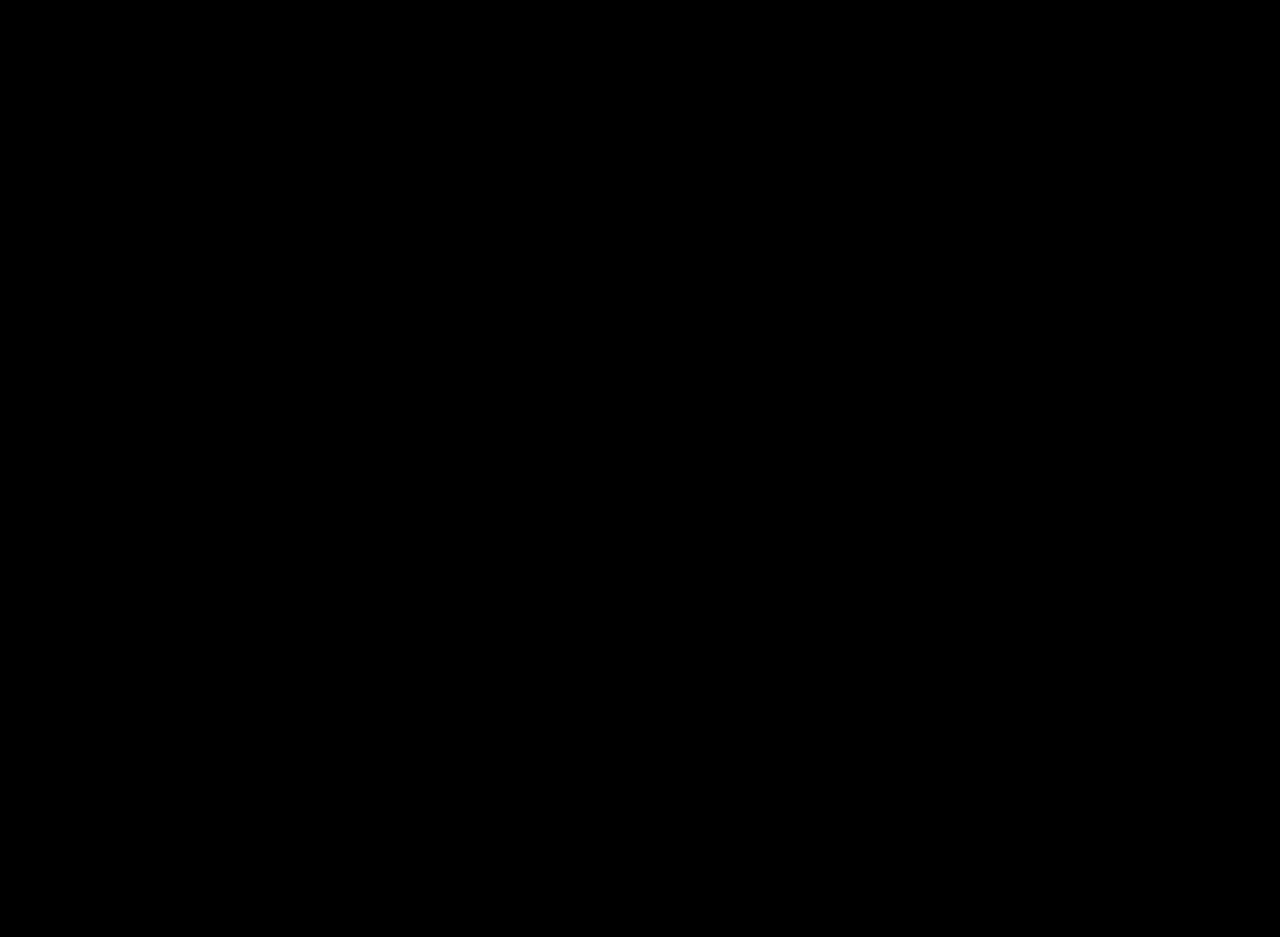
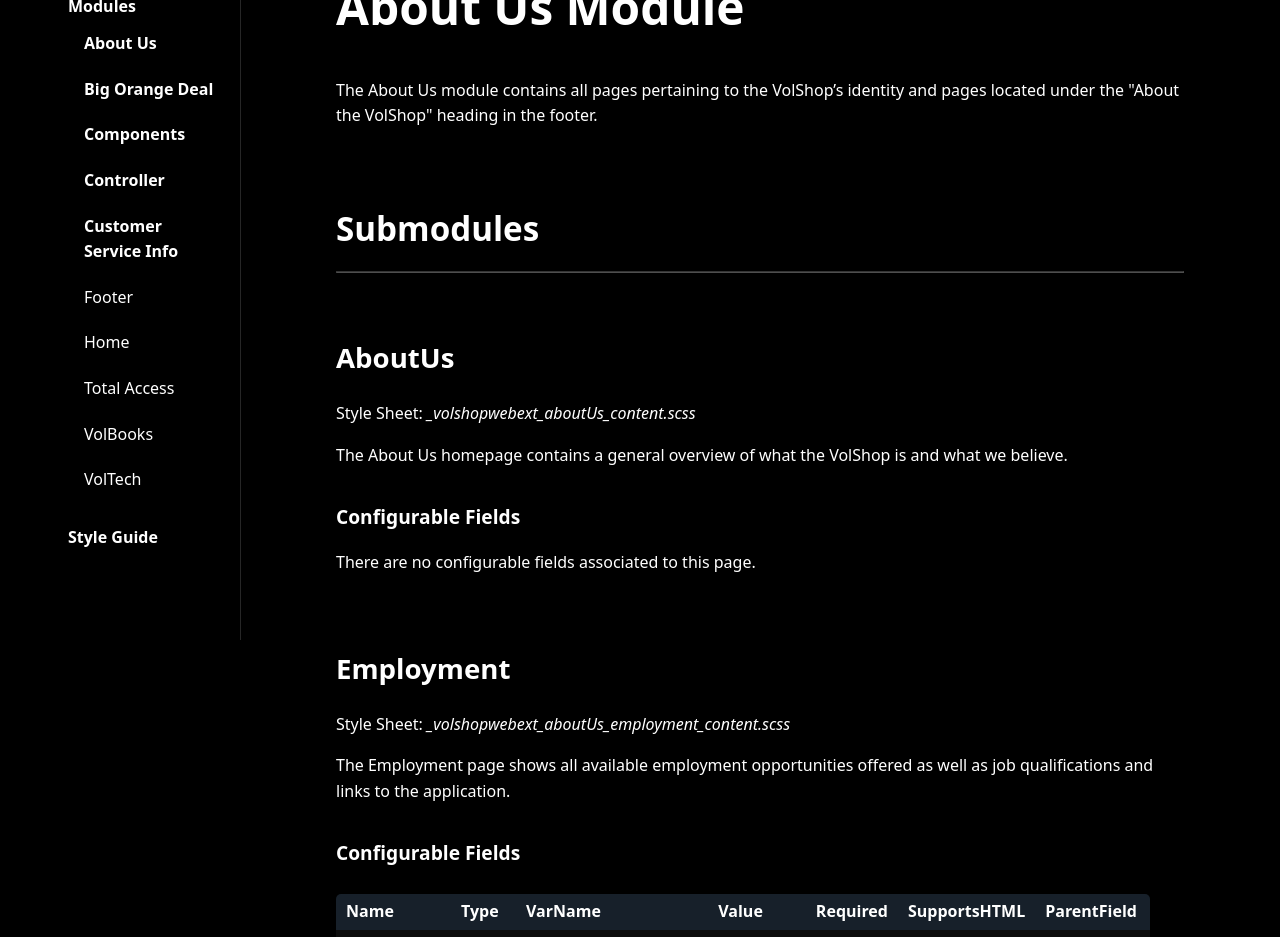
Before and after one commit to VolShop-UTK/volshop-utk.github.io, a React (Vite) app: page /extension/modules/about-us in a window 1280 px wide. Shown: the part 160-1097 px from the top of the page. Before the commit the page ends 800 px from the top, so only its background shows below. Built offline with nearby package versions, Linux system fonts and the light colour scheme.

Commit message:
next few modules

```diff
--- a/src/App.jsx
+++ b/src/App.jsx
@@ -6,8 +6,12 @@ import AppPage from './pages/AppPage/AppPage.jsx';
 import ExtensionPage from './pages/ExtensionPage/ExtensionPage.jsx';
 import AboutUsPage from './pages/ExtensionPage/Modules/aboutUsPage.jsx';
 import ExtensionLandingPage from './pages/ExtensionPage/Modules/ExtensionLandingPage.jsx';
+import ModulesComponents from './pages/ExtensionPage/Modules/Components.jsx';
 import Components from './pages/ExtensionPage/Style/Components.jsx';
 import BigOrangeDealPage from './pages/ExtensionPage/Modules/BigOrangeDealPage.jsx';
+import Controller from './pages/ExtensionPage/Modules/Controller.jsx';
+import StyleGuide from './pages/ExtensionPage/Style/StyleGuide.jsx';
+import CustomerServiceInfo from './pages/ExtensionPage/Modules/CustomerServiceInfo.jsx';
 
 function App() {
     document.querySelectorAll('h2, h3, h4, h5, h6').forEach(function (header) {
@@ -20,14 +24,19 @@ function App() {
         }
     });
     return (
-        <Router basename='/volshop-utk.github.io'>
+        <Router>
             <Routes>
                 <Route path='/' element={<Home />} />
                 <Route path='/app' element={<AppPage />} />
                 <Route path='/extension' element={<ExtensionPage />}>
                     <Route index element={<ExtensionLandingPage />} />
-                    <Route path='about-us' element={<AboutUsPage />} />
-                    <Route path='big-orange-deal' element={<BigOrangeDealPage />} />
+                    <Route path='modules/about-us' element={<AboutUsPage />} />
+                    <Route path='modules/big-orange-deal' element={<BigOrangeDealPage />} />
+                    <Route path='modules/components' element={<ModulesComponents />} />
+                    <Route path='modules/controller' element={<Controller />} />
+                    <Route path='modules/customer-service-info' element={<CustomerServiceInfo />} />
+
+                    <Route path='style-guidelines' element={<StyleGuide />} />
                     <Route path='components' element={<Components />} />
                 </Route>
             </Routes>
--- a/src/components/submodule/Submodule.jsx
+++ b/src/components/submodule/Submodule.jsx
@@ -53,7 +53,9 @@ function Submodule({ props }) {
                     Style Sheet: <i>{props.styleSheet}</i>
                 </p>
             ) : null}
-            {props.description != '' ? <p>{props.description}</p> : null}
+            {props.description != '' ? (
+                <ReactMarkdown components={markdownComponents}>{props.description}</ReactMarkdown>
+            ) : null}
 
             {props.callout != '' ? (
                 <div className='callout'>
@@ -61,6 +63,7 @@ function Submodule({ props }) {
                 </div>
             ) : null}
 
+            <div style={{ height: '1em', margin: '0' }}></div>
             <Heading level={6} id={`${props.name}-config-fields`}>
                 Configurable Fields
             </Heading>
--- a/src/pages/ExtensionPage/Modules/BigOrangeDealPage.jsx
+++ b/src/pages/ExtensionPage/Modules/BigOrangeDealPage.jsx
@@ -57,6 +57,9 @@ function BigOrangeDealPage() {
                 <Heading level={1} id='bod'>
                     Big Orange Deal (BOD) Module
                 </Heading>
+                <p>
+                    Stylesheet: <i>_volshopwebext_bod.scss</i>
+                </p>
                 <p>
                     The Big Orange Deal (BOD) module only contains the Big Orange Deal page. It has
                     four display types: Staged, Released, Sold Out, and No Deal. The page displayed
--- /dev/null
+++ b/src/pages/ExtensionPage/Modules/Components.jsx
@@ -0,0 +1,44 @@
+import React from 'react';
+import Heading from '../../../components/Heading';
+import Submodule from '../../../components/submodule/Submodule';
+
+function Components() {
+    let submodules = [
+        {
+            name: 'Ship Total Access Materials',
+            styleSheet: '_volshopwebext_components_shipTotalAccess.scss',
+            description:
+                'The Ship Total Access Materials banner is used on both the VolBooks homepage as well as the Total Access homepage.',
+            callout: '',
+            configFields: [],
+            notes: '',
+        },
+    ];
+
+    return (
+        <>
+            <div>
+                <Heading level={1} id='aboutus'>
+                    Components Module
+                </Heading>
+                <p>
+                    The Components module holds general HTML components used across multiple
+                    modules.
+                </p>
+            </div>
+
+            <div>
+                <Heading level={3} id='submodules'>
+                    Submodules
+                </Heading>
+                <hr />
+
+                {submodules.map((module, idx) => (
+                    <Submodule props={module} key={idx} />
+                ))}
+            </div>
+        </>
+    );
+}
+
+export default Components;
--- /dev/null
+++ b/src/pages/ExtensionPage/Modules/Controller.jsx
@@ -0,0 +1,41 @@
+import React from 'react';
+import Submodule from '../../../components/submodule/Submodule';
+import Heading from '../../../components/Heading';
+import ConfigFields from '../../../components/configFields/ConfigFields';
+import { Link } from 'react-router';
+
+function Controller() {
+    let configFields = [];
+
+    return (
+        <>
+            <div>
+                <Heading level={1} id='aboutus'>
+                    Controller Module
+                </Heading>
+                <p>
+                    Stylesheet: <i>_volshopwebext_main.scss</i>
+                </p>
+                <p>
+                    The Controller module is the main entry point for the extension. All modules are
+                    directed and called within this module’s entry file. All general styling,
+                    variables, and styled components can also be found in this module (See{' '}
+                    <Link to='/extension/style-guidelines'>Style Guidelines</Link> for more). In
+                    addition to styling, all JavaScript required for HTML components to operate
+                    (such as the mobile navbar and dropdown components) are also initialized in this
+                    module.
+                </p>
+            </div>
+
+            <div>
+                <Heading level={3} id='config-fields'>
+                    Configurable Fields
+                </Heading>
+
+                <ConfigFields data={configFields} />
+            </div>
+        </>
+    );
+}
+
+export default Controller;
--- /dev/null
+++ b/src/pages/ExtensionPage/Modules/CustomerServiceInfo.jsx
@@ -0,0 +1,72 @@
+import React from 'react';
+import Heading from '../../../components/Heading';
+import Submodule from '../../../components/submodule/Submodule';
+
+function CustomerServiceInfo() {
+    let submodules = [
+        {
+            name: 'Entry',
+            styleSheet: '_volshopwebext_customerServiceInfo.scss',
+            description:
+                'The Entry Module passes all sub-modules to the main Controller module. It also holds the configuration file for all sub-modules and the module sass entry point file which is also passed to the main sass file in the Controller module. The model file for the module is also held here.\n\n **Shipping Rates Component** \n\n This component contains all order price ranges and their associated shipping cost. The following configuration fields are used in the Customer Service Information component.',
+            callout: '',
+            configFields: [
+                {
+                    name: 'Shipping Rates',
+                    type: 'Array',
+                    varName: 'CustomerServiceInfo.ShippingRates',
+                    value: '',
+                    required: false,
+                    supportsHTML: false,
+                    parentField: '',
+                },
+                {
+                    name: 'Order Total',
+                    type: 'String',
+                    varName: 'orderTotal',
+                    value: '',
+                    required: false,
+                    supportsHTML: false,
+                    parentField: 'Shipping Rates',
+                },
+                {
+                    name: 'Shipping Rate',
+                    type: 'String',
+                    varName: 'shippingRate',
+                    value: '',
+                    required: false,
+                    supportsHTML: false,
+                    parentField: 'Shipping Rates',
+                },
+            ],
+            notes: 'This information is used in both the FAQs sub-module and the ShippingPolicy sub-module.',
+        },
+    ];
+
+    return (
+        <>
+            <div>
+                <Heading level={1} id='aboutus'>
+                    About Us Module
+                </Heading>
+                <p>
+                    The Customer Service module contains all pages pertaining to the customer
+                    service and pages located under the "Customer Service" heading in the footer.
+                </p>
+            </div>
+
+            <div>
+                <Heading level={3} id='submodules'>
+                    Submodules
+                </Heading>
+                <hr />
+
+                {submodules.map((module, idx) => (
+                    <Submodule props={module} key={idx} />
+                ))}
+            </div>
+        </>
+    );
+}
+
+export default CustomerServiceInfo;
--- a/src/pages/ExtensionPage/SideNav.jsx
+++ b/src/pages/ExtensionPage/SideNav.jsx
@@ -26,7 +26,7 @@ function SideNav() {
                         <ul>
                             <li>
                                 <Link
-                                    to='/extension/about-us'
+                                    to='/extension/modules/about-us'
                                     className={`sidebar-link ${
                                         activeLink === 'aboutUs' ? 'active' : ''
                                     }`}
@@ -36,7 +36,7 @@ function SideNav() {
                             </li>
                             <li>
                                 <Link
-                                    to='/extension/big-orange-deal'
+                                    to='/extension/modules/big-orange-deal'
                                     className={`sidebar-link ${
                                         activeLink === 'bod' ? 'active' : ''
                                     }`}
@@ -44,9 +44,36 @@ function SideNav() {
                                     Big Orange Deal
                                 </Link>
                             </li>
-                            <li>Components</li>
-                            <li>Controller</li>
-                            <li>Customer Service Info</li>
+                            <li>
+                                <Link
+                                    to='/extension/modules/components'
+                                    className={`sidebar-link ${
+                                        activeLink === 'component' ? 'active' : ''
+                                    }`}
+                                    onClick={() => handleLinkClick('component')}>
+                                    Components
+                                </Link>
+                            </li>
+                            <li>
+                                <Link
+                                    to='/extension/modules/controller'
+                                    className={`sidebar-link ${
+                                        activeLink === 'controller' ? 'active' : ''
+                                    }`}
+                                    onClick={() => handleLinkClick('controller')}>
+                                    Controller
+                                </Link>
+                            </li>
+                            <li>
+                                <Link
+                                    to='/extension/modules/customer-service-info'
+                                    className={`sidebar-link ${
+                                        activeLink === 'customer-service' ? 'active' : ''
+                                    }`}
+                                    onClick={() => handleLinkClick('customer-service')}>
+                                    Customer Service Info
+                                </Link>
+                            </li>
                             <li>Footer</li>
                             <li>Home</li>
                             <li>Total Access</li>
--- /dev/null
+++ b/src/pages/ExtensionPage/Style/StyleGuide.jsx
@@ -0,0 +1,7 @@
+import React from 'react';
+
+function StyleGuide() {
+    return <div>StyleGuide</div>;
+}
+
+export default StyleGuide;
--- a/src/pages/Home/home.css
+++ b/src/pages/Home/home.css
@@ -1,10 +1,11 @@
 .home-content {
-    height: 100vh;
+    height: 100%;
     width: 100%;
     display: flex;
     justify-content: center;
     align-items: center;
     flex-direction: column;
+    margin-top: 8em;
 }
 
 .home-card-grid {
--- a/vite.config.js
+++ b/vite.config.js
@@ -3,6 +3,6 @@ import react from '@vitejs/plugin-react';
 
 // https://vite.dev/config/
 export default defineConfig({
-    base: '/volshop-utk.github.io/',
+    base: '/',
     plugins: [react()],
 });
```
